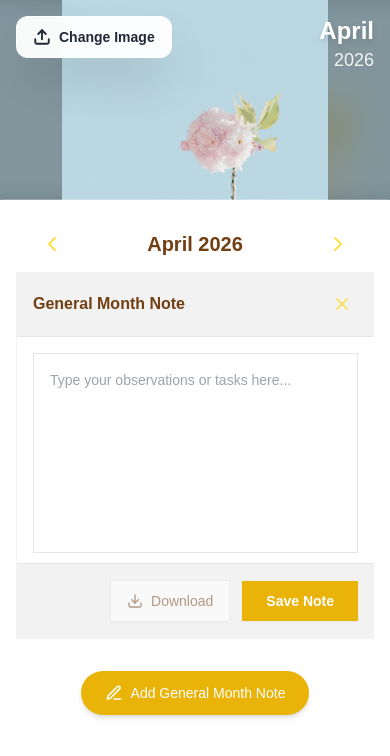
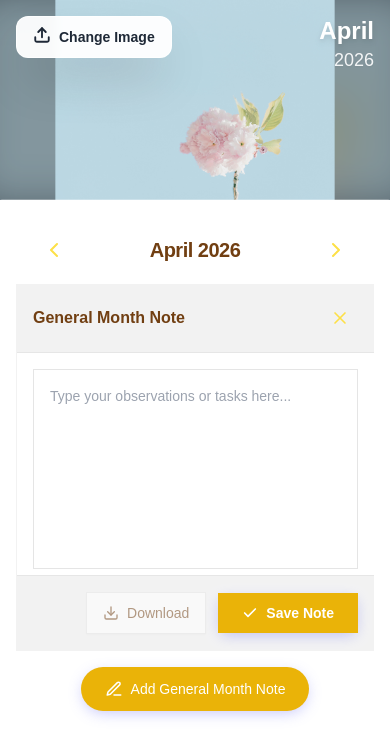
Before and after one commit to Primavat/takeyouforward_summer_intern_task, a Next.js app: page / in a window 390 px wide. Both pictures are taken after a click on the button "Add General Month Note". Shown: the top 756 px of the page. Built offline with nearby package versions, Linux system fonts and the light colour scheme.

Commit message:
fixed minor bugs

```diff
--- a/app/globals.css
+++ b/app/globals.css
@@ -141,3 +141,137 @@ body {
 .animate-pulse-subtle {
   animation: pulse-subtle 2s ease-in-out infinite;
 }
+
+/* === ENHANCED UI ANIMATIONS === */
+
+/* Smooth hover lift effect */
+.hover-lift {
+  transition: transform 0.3s cubic-bezier(0.34, 1.56, 0.64, 1), box-shadow 0.3s ease;
+}
+.hover-lift:hover {
+  transform: translateY(-2px);
+  box-shadow: 0 8px 25px -8px rgba(0, 0, 0, 0.2);
+}
+
+/* Glow effect on hover */
+.hover-glow {
+  transition: box-shadow 0.3s ease, transform 0.2s ease;
+}
+.hover-glow:hover {
+  box-shadow: 0 0 20px rgba(var(--theme-primary-rgb, 99, 102, 241), 0.4);
+}
+
+/* Shimmer/Loading animation */
+@keyframes shimmer {
+  0% { background-position: -200% 0; }
+  100% { background-position: 200% 0; }
+}
+.animate-shimmer {
+  background: linear-gradient(90deg, transparent 0%, rgba(255,255,255,0.4) 50%, transparent 100%);
+  background-size: 200% 100%;
+  animation: shimmer 1.5s infinite;
+}
+
+/* Scale in animation for elements */
+@keyframes scale-in {
+  0% { transform: scale(0.9); opacity: 0; }
+  100% { transform: scale(1); opacity: 1; }
+}
+.animate-scale-in {
+  animation: scale-in 0.3s cubic-bezier(0.34, 1.56, 0.64, 1) forwards;
+}
+
+/* Slide up reveal animation */
+@keyframes slide-up-reveal {
+  0% { transform: translateY(20px); opacity: 0; }
+  100% { transform: translateY(0); opacity: 1; }
+}
+.animate-slide-up {
+  animation: slide-up-reveal 0.5s cubic-bezier(0.16, 1, 0.3, 1) forwards;
+}
+
+/* Ripple effect for buttons */
+@keyframes ripple {
+  0% { transform: scale(0); opacity: 0.5; }
+  100% { transform: scale(4); opacity: 0; }
+}
+.ripple {
+  position: absolute;
+  border-radius: 50%;
+  background: rgba(255, 255, 255, 0.4);
+  transform: scale(0);
+  animation: ripple 0.6s linear;
+  pointer-events: none;
+}
+
+/* Smooth focus ring */
+.focus-ring:focus-visible {
+  outline: none;
+  box-shadow: 0 0 0 3px rgba(var(--theme-primary-rgb, 99, 102, 241), 0.3);
+}
+
+/* Button press effect */
+.press-effect:active {
+  transform: scale(0.97);
+}
+
+/* Image zoom on hover */
+.img-zoom {
+  transition: transform 0.5s cubic-bezier(0.34, 1.56, 0.64, 1);
+}
+.img-zoom:hover {
+  transform: scale(1.05);
+}
+
+/* Stagger animation delays */
+.stagger-1 { animation-delay: 0.05s; }
+.stagger-2 { animation-delay: 0.1s; }
+.stagger-3 { animation-delay: 0.15s; }
+.stagger-4 { animation-delay: 0.2s; }
+.stagger-5 { animation-delay: 0.25s; }
+.stagger-6 { animation-delay: 0.3s; }
+.stagger-7 { animation-delay: 0.35s; }
+
+/* Skeleton loading */
+.skeleton {
+  background: linear-gradient(90deg,
+    rgba(0,0,0,0.06) 25%,
+    rgba(0,0,0,0.1) 50%,
+    rgba(0,0,0,0.06) 75%
+  );
+  background-size: 200% 100%;
+  animation: shimmer 1.5s infinite;
+  border-radius: 4px;
+}
+
+/* Glassmorphism enhancement */
+.glass {
+  background: rgba(255, 255, 255, 0.15);
+  backdrop-filter: blur(12px);
+  -webkit-backdrop-filter: blur(12px);
+  border: 1px solid rgba(255, 255, 255, 0.2);
+}
+
+/* Gradient text */
+.gradient-text {
+  background: linear-gradient(135deg, var(--theme-primary) 0%, var(--theme-accent, #8b5cf6) 100%);
+  -webkit-background-clip: text;
+  -webkit-text-fill-color: transparent;
+  background-clip: text;
+}
+
+/* Smooth scrollbar */
+::-webkit-scrollbar {
+  width: 6px;
+  height: 6px;
+}
+::-webkit-scrollbar-track {
+  background: transparent;
+}
+::-webkit-scrollbar-thumb {
+  background: rgba(0, 0, 0, 0.2);
+  border-radius: 3px;
+}
+::-webkit-scrollbar-thumb:hover {
+  background: rgba(0, 0, 0, 0.3);
+}
--- a/components/CalendarPanel.tsx
+++ b/components/CalendarPanel.tsx
@@ -47,13 +47,25 @@ export function CalendarPanel() {
       </div>
 
       {/* Floating Action Area for Notes */}
-      <div className="mt-8 flex justify-center items-center pb-2 shrink-0">
+      <div className="mt-4 mb-4 flex justify-center items-center shrink-0">
         <button
           onClick={() => setIsNotesOpen(true)}
-          className="px-6 py-3 rounded-full flex items-center gap-2 font-medium shadow-md hover:shadow-lg transition-transform active:scale-95 text-sm sm:text-base"
-          style={{ backgroundColor: 'var(--theme-primary)', color: 'var(--theme-surface)' }}
+          className="group px-6 py-3 rounded-full flex items-center gap-2 font-medium shadow-lg hover:shadow-xl transition-all duration-300 hover:scale-105 active:scale-95 text-sm sm:text-base"
+          style={{
+            backgroundColor: 'var(--theme-primary)',
+            color: 'var(--theme-surface)',
+            boxShadow: '0 4px 15px -3px rgba(var(--theme-primary-rgb, 99, 102, 241), 0.4)'
+          }}
+          onMouseEnter={(e) => {
+            e.currentTarget.style.filter = 'brightness(1.1)';
+            e.currentTarget.style.boxShadow = '0 8px 25px -5px rgba(var(--theme-primary-rgb, 99, 102, 241), 0.5)';
+          }}
+          onMouseLeave={(e) => {
+            e.currentTarget.style.filter = 'brightness(1)';
+            e.currentTarget.style.boxShadow = '0 4px 15px -3px rgba(var(--theme-primary-rgb, 99, 102, 241), 0.4)';
+          }}
         >
-          <svg width="18" height="18" viewBox="0 0 24 24" fill="none" stroke="currentColor" strokeWidth="2" strokeLinecap="round" strokeLinejoin="round"><path d="M12 20h9"></path><path d="M16.5 3.5a2.121 2.121 0 0 1 3 3L7 19l-4 1 1-4L16.5 3.5z"></path></svg>
+          <svg className="transition-transform duration-200 group-hover:rotate-12" width="18" height="18" viewBox="0 0 24 24" fill="none" stroke="currentColor" strokeWidth="2" strokeLinecap="round" strokeLinejoin="round"><path d="M12 20h9"></path><path d="M16.5 3.5a2.121 2.121 0 0 1 3 3L7 19l-4 1 1-4L16.5 3.5z"></path></svg>
           {buttonLabel}
         </button>
       </div>
--- a/components/DayCell.tsx
+++ b/components/DayCell.tsx
@@ -40,35 +40,35 @@ export function DayCell({
   const isWeekdayHoliday = holidayInfo.isWeekdayHoliday;
   const shouldHighlight = shouldShowHolidayIndicator(day);
 
-  const baseClasses = "relative w-full aspect-square sm:h-12 sm:aspect-auto flex flex-col items-center justify-center text-xs sm:text-sm transition-colors cursor-pointer select-none focus:outline-none focus:ring-2 focus:ring-inset focus:ring-[var(--theme-primary)]";
+  const baseClasses = "relative w-full aspect-square sm:h-12 sm:aspect-auto flex flex-col items-center justify-center text-xs sm:text-sm transition-all duration-200 cursor-pointer select-none focus:outline-none focus:ring-2 focus:ring-inset focus:ring-[var(--theme-primary)] hover:scale-105 active:scale-95";
 
   let conditionalClasses = "";
   let textClasses = "text-[var(--theme-text)]";
 
   if (isOtherMonth) {
-    textClasses = "text-[var(--theme-text-muted)] opacity-70";
-    conditionalClasses = "hover:bg-black/5";
+    textClasses = "text-[var(--theme-text-muted)] opacity-60";
+    conditionalClasses = "hover:bg-black/5 hover:opacity-80";
   } else if (isStartAndEnd) {
-    conditionalClasses = "bg-[var(--theme-primary)] rounded-[var(--theme-radius)] text-white shadow-md";
+    conditionalClasses = "bg-[var(--theme-primary)] rounded-[var(--theme-radius)] text-white shadow-lg hover:shadow-xl hover:brightness-110";
     textClasses = "text-white font-semibold";
   } else if (isRangeStart) {
-    conditionalClasses = "bg-[var(--theme-primary)] rounded-l-[var(--theme-radius)] text-white shadow-md";
+    conditionalClasses = "bg-[var(--theme-primary)] rounded-l-[var(--theme-radius)] text-white shadow-lg hover:shadow-xl hover:brightness-110";
     textClasses = "text-white font-semibold flex-1 z-10 flex flex-col justify-center";
   } else if (isRangeEnd) {
-    conditionalClasses = "bg-[var(--theme-primary)] rounded-r-[var(--theme-radius)] text-white shadow-md";
+    conditionalClasses = "bg-[var(--theme-primary)] rounded-r-[var(--theme-radius)] text-white shadow-lg hover:shadow-xl hover:brightness-110";
     textClasses = "text-white font-semibold flex-1 z-10 flex flex-col justify-center";
   } else if (isSelectedSingle) {
-    conditionalClasses = "bg-[var(--theme-primary)] rounded-[var(--theme-radius)] text-white shadow-md";
+    conditionalClasses = "bg-[var(--theme-primary)] rounded-[var(--theme-radius)] text-white shadow-lg hover:shadow-xl hover:brightness-110";
     textClasses = "text-white font-semibold flex-1 z-10 flex flex-col justify-center";
   } else if (isInRange) {
-    conditionalClasses = "bg-[var(--theme-primary)] opacity-20";
+    conditionalClasses = "bg-[var(--theme-primary)] opacity-20 hover:opacity-30";
   } else {
-    conditionalClasses = "hover:bg-black/5 rounded-[var(--theme-radius)]";
+    conditionalClasses = "hover:bg-black/5 rounded-[var(--theme-radius)] hover:shadow-sm";
     if (isWeekend) textClasses = "text-red-500 font-medium";
     if (isToday) textClasses += " !font-bold";
     // Add subtle background tint for weekday holidays
     if (shouldHighlight) {
-      conditionalClasses += " bg-amber-500/10";
+      conditionalClasses += " bg-amber-500/10 hover:bg-amber-500/20";
     }
   }
 
--- a/components/HeroPanel.tsx
+++ b/components/HeroPanel.tsx
@@ -80,20 +80,22 @@ export function HeroPanel() {
     >
       {hasImage && (
         <>
-          {/* Blurred background - fills container */}
+          {/* Blurred background - fills container with subtle animation */}
           <div
-            className="absolute inset-0 bg-cover bg-center blur-lg scale-125"
+            className="absolute inset-0 bg-cover bg-center blur-lg scale-125 transition-all duration-700 ease-out group-hover:scale-130 group-hover:blur-xl"
             style={{ backgroundImage: `url('${currentMonthImage}')` }}
           />
-          {/* Main image - centered and contained */}
+          {/* Main image - centered and contained with zoom on hover */}
+          <div className="absolute inset-0 z-10 overflow-hidden">
             <Image
               src={currentMonthImage}
               alt="Hero Background"
               fill
-            className="object-contain z-10"
+              className="object-contain transition-transform duration-700 ease-out group-hover:scale-105"
               priority
               sizes="(max-width: 768px) 100vw, 40vw"
             />
+          </div>
         </>
       )}
       <div className="absolute inset-0 bg-black/30 mix-blend-multiply" />
@@ -110,13 +112,13 @@ export function HeroPanel() {
 
       {/* Upload/Change Image button - top left corner */}
       {hasImage ? (
-        <div className={`absolute top-4 left-4 sm:top-6 sm:left-6 z-30 transition-all duration-300 ${isHovered ? 'opacity-100' : 'opacity-0'}`}>
+        <div className={`absolute top-4 left-4 sm:top-6 sm:left-6 z-30 transition-all duration-300 ${isHovered ? 'opacity-100 translate-y-0' : 'opacity-0 -translate-y-2'}`}>
           <button
             onClick={() => fileInputRef.current?.click()}
-            className="px-4 py-2.5 bg-white/95 hover:bg-white text-gray-800 backdrop-blur-sm border border-white/80 rounded-xl shadow-2xl transition-all text-sm font-semibold flex items-center gap-2 print:hidden"
+            className="group px-4 py-2.5 bg-white/95 hover:bg-white text-gray-800 backdrop-blur-sm border border-white/80 rounded-xl shadow-2xl hover:shadow-lg transition-all duration-300 text-sm font-semibold flex items-center gap-2 print:hidden hover:scale-105 active:scale-95"
             title="Change cover image for this month"
           >
-            <svg width="18" height="18" viewBox="0 0 24 24" fill="none" stroke="currentColor" strokeWidth="2.5" strokeLinecap="round" strokeLinejoin="round">
+            <svg className="transition-transform duration-200 group-hover:-translate-y-0.5" width="18" height="18" viewBox="0 0 24 24" fill="none" stroke="currentColor" strokeWidth="2.5" strokeLinecap="round" strokeLinejoin="round">
               <path d="M21 15v4a2 2 0 0 1-2 2H5a2 2 0 0 1-2-2v-4"></path>
               <polyline points="17 8 12 3 7 8"></polyline>
               <line x1="12" y1="3" x2="12" y2="15"></line>
@@ -128,9 +130,9 @@ export function HeroPanel() {
         <div className="relative z-10 text-center">
           <button
             onClick={() => fileInputRef.current?.click()}
-            className="px-6 py-3 bg-white/20 hover:bg-white/30 backdrop-blur-sm border border-white/50 rounded-xl shadow-xl transition-all text-sm font-medium flex items-center gap-2 print:hidden"
+            className="group px-6 py-3 bg-white/20 hover:bg-white/30 backdrop-blur-sm border border-white/50 rounded-xl shadow-xl hover:shadow-2xl transition-all duration-300 text-sm font-medium flex items-center gap-2 print-hidden hover:scale-105 active:scale-95"
           >
-            <svg width="20" height="20" viewBox="0 0 24 24" fill="none" stroke="currentColor" strokeWidth="2" strokeLinecap="round" strokeLinejoin="round">
+            <svg className="transition-transform duration-200 group-hover:scale-110" width="20" height="20" viewBox="0 0 24 24" fill="none" stroke="currentColor" strokeWidth="2" strokeLinecap="round" strokeLinejoin="round">
               <rect x="3" y="3" width="18" height="18" rx="2" ry="2"></rect>
               <circle cx="8.5" cy="8.5" r="1.5"></circle>
               <polyline points="21 15 16 10 5 21"></polyline>
--- a/components/MonthHeader.tsx
+++ b/components/MonthHeader.tsx
@@ -8,47 +8,51 @@ export function MonthHeader() {
   const { state, dispatch } = useCalendar();
 
   return (
-    <div className="flex items-center justify-between px-4 py-2 transition-colors duration-500">
+    <div className="flex items-center justify-between px-4 py-3 transition-colors duration-500">
       <button
         onClick={() => dispatch({ type: 'SET_MONTH', payload: subMonths(state.currentMonth, 1) })}
-        className="p-2 rounded-full transition-all duration-300 flex items-center justify-center w-10 h-10 hover:scale-110"
+        className="group p-2.5 rounded-full transition-all duration-300 flex items-center justify-center w-11 h-11 hover:scale-110 hover:shadow-lg active:scale-95"
         style={{
           color: 'var(--theme-text-muted)',
           backgroundColor: 'transparent'
         }}
         onMouseEnter={(e) => {
-          e.currentTarget.style.backgroundColor = 'var(--theme-text-muted)';
+          e.currentTarget.style.backgroundColor = 'var(--theme-primary)';
           e.currentTarget.style.color = 'var(--theme-surface)';
+          e.currentTarget.style.boxShadow = '0 4px 15px -3px rgba(var(--theme-primary-rgb, 99, 102, 241), 0.4)';
         }}
         onMouseLeave={(e) => {
           e.currentTarget.style.backgroundColor = 'transparent';
           e.currentTarget.style.color = 'var(--theme-text-muted)';
+          e.currentTarget.style.boxShadow = 'none';
         }}
         aria-label="Previous month"
       >
-        <svg width="24" height="24" viewBox="0 0 24 24" fill="none" stroke="currentColor" strokeWidth="2" strokeLinecap="round" strokeLinejoin="round"><polyline points="15 18 9 12 15 6"></polyline></svg>
+        <svg className="transition-transform duration-200 group-hover:-translate-x-0.5" width="24" height="24" viewBox="0 0 24 24" fill="none" stroke="currentColor" strokeWidth="2" strokeLinecap="round" strokeLinejoin="round"><polyline points="15 18 9 12 15 6"></polyline></svg>
       </button>
-      <h2 className="text-xl font-bold transition-colors duration-500" style={{ color: 'var(--theme-text)' }}>
+      <h2 className="text-xl font-bold transition-all duration-500 tracking-tight hover:scale-105 cursor-default" style={{ color: 'var(--theme-text)' }}>
         {format(state.currentMonth, 'MMMM yyyy')}
       </h2>
       <button
         onClick={() => dispatch({ type: 'SET_MONTH', payload: addMonths(state.currentMonth, 1) })}
-        className="p-2 rounded-full transition-all duration-300 flex items-center justify-center w-10 h-10 hover:scale-110"
+        className="group p-2.5 rounded-full transition-all duration-300 flex items-center justify-center w-11 h-11 hover:scale-110 hover:shadow-lg active:scale-95"
         style={{
           color: 'var(--theme-text-muted)',
           backgroundColor: 'transparent'
         }}
         onMouseEnter={(e) => {
-          e.currentTarget.style.backgroundColor = 'var(--theme-text-muted)';
+          e.currentTarget.style.backgroundColor = 'var(--theme-primary)';
           e.currentTarget.style.color = 'var(--theme-surface)';
+          e.currentTarget.style.boxShadow = '0 4px 15px -3px rgba(var(--theme-primary-rgb, 99, 102, 241), 0.4)';
         }}
         onMouseLeave={(e) => {
           e.currentTarget.style.backgroundColor = 'transparent';
           e.currentTarget.style.color = 'var(--theme-text-muted)';
+          e.currentTarget.style.boxShadow = 'none';
         }}
         aria-label="Next month"
       >
-        <svg width="24" height="24" viewBox="0 0 24 24" fill="none" stroke="currentColor" strokeWidth="2" strokeLinecap="round" strokeLinejoin="round"><polyline points="9 18 15 12 9 6"></polyline></svg>
+        <svg className="transition-transform duration-200 group-hover:translate-x-0.5" width="24" height="24" viewBox="0 0 24 24" fill="none" stroke="currentColor" strokeWidth="2" strokeLinecap="round" strokeLinejoin="round"><polyline points="9 18 15 12 9 6"></polyline></svg>
       </button>
     </div>
   );
--- a/components/NotesSection.tsx
+++ b/components/NotesSection.tsx
@@ -85,11 +85,11 @@ export function NotesSection({ onClose }: NotesSectionProps) {
           </h3>
           <button
             onClick={onClose}
-            className="p-1.5 shrink-0 rounded-[var(--theme-radius)] hover:bg-black/10 transition"
+            className="group p-2 shrink-0 rounded-full hover:bg-black/10 hover:rotate-90 transition-all duration-300"
             aria-label="Close notes"
             style={{ color: 'var(--theme-text-muted)' }}
           >
-            <svg width="20" height="20" viewBox="0 0 24 24" fill="none" stroke="currentColor" strokeWidth="2" strokeLinecap="round" strokeLinejoin="round"><line x1="18" y1="6" x2="6" y2="18"></line><line x1="6" y1="6" x2="18" y2="18"></line></svg>
+            <svg className="transition-transform duration-300" width="20" height="20" viewBox="0 0 24 24" fill="none" stroke="currentColor" strokeWidth="2" strokeLinecap="round" strokeLinejoin="round"><line x1="18" y1="6" x2="6" y2="18"></line><line x1="6" y1="6" x2="18" y2="18"></line></svg>
           </button>
         </div>
 
@@ -98,13 +98,22 @@ export function NotesSection({ onClose }: NotesSectionProps) {
             value={localNote}
             onChange={handleChange}
             placeholder="Type your observations or tasks here..."
-            className="w-full h-full min-h-[200px] p-4 text-sm sm:text-base border border-black/10 focus:ring-2 focus:border-transparent outline-none resize-none transition-shadow"
+            className="w-full h-full min-h-[200px] p-4 text-sm sm:text-base border border-black/10 focus:ring-2 focus:border-transparent outline-none resize-none transition-all duration-300 focus:shadow-lg"
             style={{
               backgroundColor: 'var(--theme-surface)',
               color: 'var(--theme-text)',
               borderRadius: 'var(--theme-radius)',
-              '--tw-ring-color': 'var(--theme-primary)'
+              '--tw-ring-color': 'var(--theme-primary)',
+              transition: 'box-shadow 0.3s ease, border-color 0.3s ease, transform 0.2s ease'
             } as React.CSSProperties}
+            onFocus={(e) => {
+              e.currentTarget.style.boxShadow = '0 4px 20px -5px rgba(var(--theme-primary-rgb, 99, 102, 241), 0.2)';
+              e.currentTarget.style.transform = 'translateY(-1px)';
+            }}
+            onBlur={(e) => {
+              e.currentTarget.style.boxShadow = 'none';
+              e.currentTarget.style.transform = 'translateY(0)';
+            }}
           />
         </div>
 
@@ -112,18 +121,32 @@ export function NotesSection({ onClose }: NotesSectionProps) {
           <button
             onClick={handleDownload}
             disabled={!localNote.trim()}
-            className="px-4 py-2.5 flex items-center gap-2 text-sm font-medium border border-black/10 hover:bg-black/5 transition-colors disabled:opacity-50 disabled:cursor-not-allowed shadow-sm"
+            className="group px-4 py-2.5 flex items-center gap-2 text-sm font-medium border border-black/10 hover:bg-black/5 transition-all duration-200 disabled:opacity-50 disabled:cursor-not-allowed shadow-sm hover:shadow-md hover:scale-105 active:scale-95"
             style={{ backgroundColor: 'var(--theme-surface)', color: 'var(--theme-text)', borderRadius: 'var(--theme-radius)' }}
           >
-            <svg width="16" height="16" viewBox="0 0 24 24" fill="none" stroke="currentColor" strokeWidth="2" strokeLinecap="round" strokeLinejoin="round"><path d="M21 15v4a2 2 0 0 1-2 2H5a2 2 0 0 1-2-2v-4"></path><polyline points="7 10 12 15 17 10"></polyline><line x1="12" y1="15" x2="12" y2="3"></line></svg>
+            <svg className="transition-transform duration-200 group-hover:translate-y-0.5" width="16" height="16" viewBox="0 0 24 24" fill="none" stroke="currentColor" strokeWidth="2" strokeLinecap="round" strokeLinejoin="round"><path d="M21 15v4a2 2 0 0 1-2 2H5a2 2 0 0 1-2-2v-4"></path><polyline points="7 10 12 15 17 10"></polyline><line x1="12" y1="15" x2="12" y2="3"></line></svg>
             Download
           </button>
 
           <button
             onClick={handleSave}
-            className="px-6 py-2.5 flex items-center gap-2 text-sm font-semibold transition-all hover:brightness-110 active:scale-[0.98] shadow-sm"
-            style={{ backgroundColor: 'var(--theme-primary)', color: 'var(--theme-surface)', borderRadius: 'var(--theme-radius)' }}
+            className="group px-6 py-2.5 flex items-center gap-2 text-sm font-semibold transition-all duration-300 hover:brightness-110 hover:scale-105 active:scale-95 shadow-md hover:shadow-lg"
+            style={{
+              backgroundColor: 'var(--theme-primary)',
+              color: 'var(--theme-surface)',
+              borderRadius: 'var(--theme-radius)',
+              boxShadow: '0 4px 15px -3px rgba(var(--theme-primary-rgb, 99, 102, 241), 0.4)'
+            }}
+            onMouseEnter={(e) => {
+              e.currentTarget.style.boxShadow = '0 8px 25px -5px rgba(var(--theme-primary-rgb, 99, 102, 241), 0.5)';
+            }}
+            onMouseLeave={(e) => {
+              e.currentTarget.style.boxShadow = '0 4px 15px -3px rgba(var(--theme-primary-rgb, 99, 102, 241), 0.4)';
+            }}
           >
+            <svg className="transition-transform duration-200 group-hover:scale-110" width="16" height="16" viewBox="0 0 24 24" fill="none" stroke="currentColor" strokeWidth="2.5" strokeLinecap="round" strokeLinejoin="round">
+              <polyline points="20 6 9 17 4 12"></polyline>
+            </svg>
             Save Note
           </button>
         </div>
```
Lines whose indentation alone changed are shown as unchanged.
